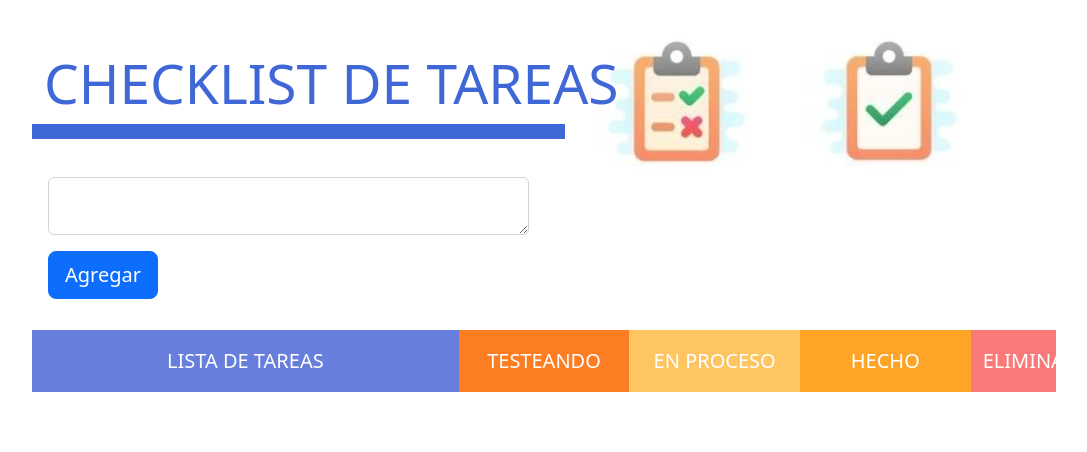
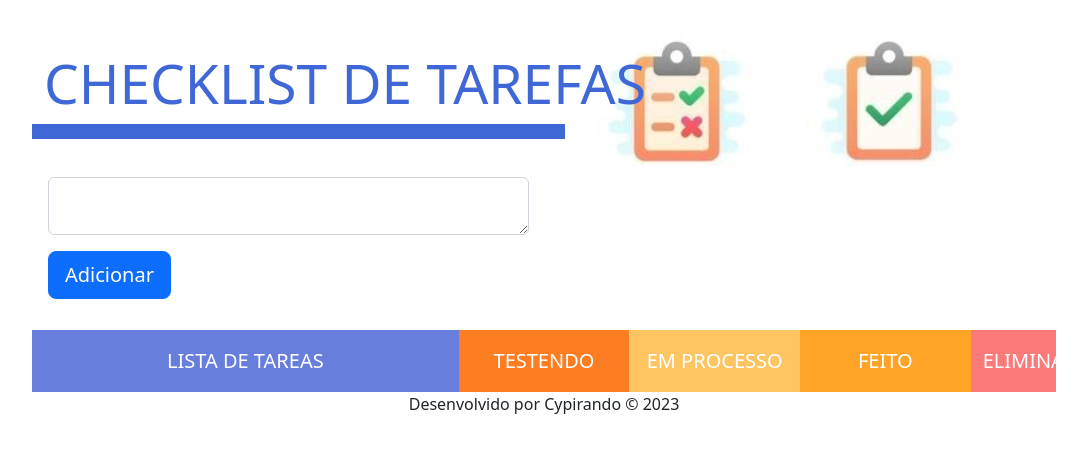
Before and after one commit to Cypirando/CheckList, a plain HTML site: page index.html in a window 1280 px wide. Shown: the whole page, without its empty margins (96-1183 px from the left). Drawn offline with nearby package versions, Linux system fonts and the light colour scheme.

Commit message:
Atualizando infos

```diff
--- a/index.html
+++ b/index.html
@@ -16,7 +16,7 @@
             <!-- TITULO -->
             <div class="row">
                 <div class="col-md-6 col-sd-12 mt-5 texto">
-                    <h1>Checklist de Tareas</h1>
+                    <h1>Checklist de Tarefas</h1>
                 </div>
                 <div class="col-md-6 col-sd-4 text-center">
                     <img src="prancheta.png" alt="imagem prancheta">
@@ -27,22 +27,22 @@
             <form action="" class="form-floating m-1 fomr" id="novoItem">
                 <textarea class="form-control mb-3 texto" type="text" name="item" placeholder="Nova Tareas"
                     required></textarea>
-                <input type="submit" value="Agregar" class="btn btn-primary btn-lg">
+                <input type="submit" value="Adicionar" class="btn btn-primary btn-lg">
             </form>
             <!-- LISTA  -->
             <div class="row grid-item">
                 <div class="col-md-5 pt-3 pb-3 text-center item2">Lista de tareas</div>
-                <div class="col-md-2 pt-3 pb-3 text-center item4">Testeando</div>
-                <div class="col-md-2 pt-3 pb-3 text-center item5">En Proceso</div>
-                <div class="col-md-2 pt-3 pb-3 text-center item3">Hecho</div>
+                <div class="col-md-2 pt-3 pb-3 text-center item4">Testendo</div>
+                <div class="col-md-2 pt-3 pb-3 text-center item5">Em Processo</div>
+                <div class="col-md-2 pt-3 pb-3 text-center item3">Feito</div>
                 <div class="col-md-1 pt-3 pb-3 text-center item">Eliminar</div>
             </div>
             <!-- SAIDA DE INFORMÇOES -->
             <div class=" lista" id="lista">
             <!-- imprime as informaçoes -->
             </div>
-            <div class="footer">
-
-            </div>
+            <footer class="footer text-center">
+                <p>Desenvolvido por Cypirando &copy; 2023</p>
+            </footer>
 </body>
 </html>
```
